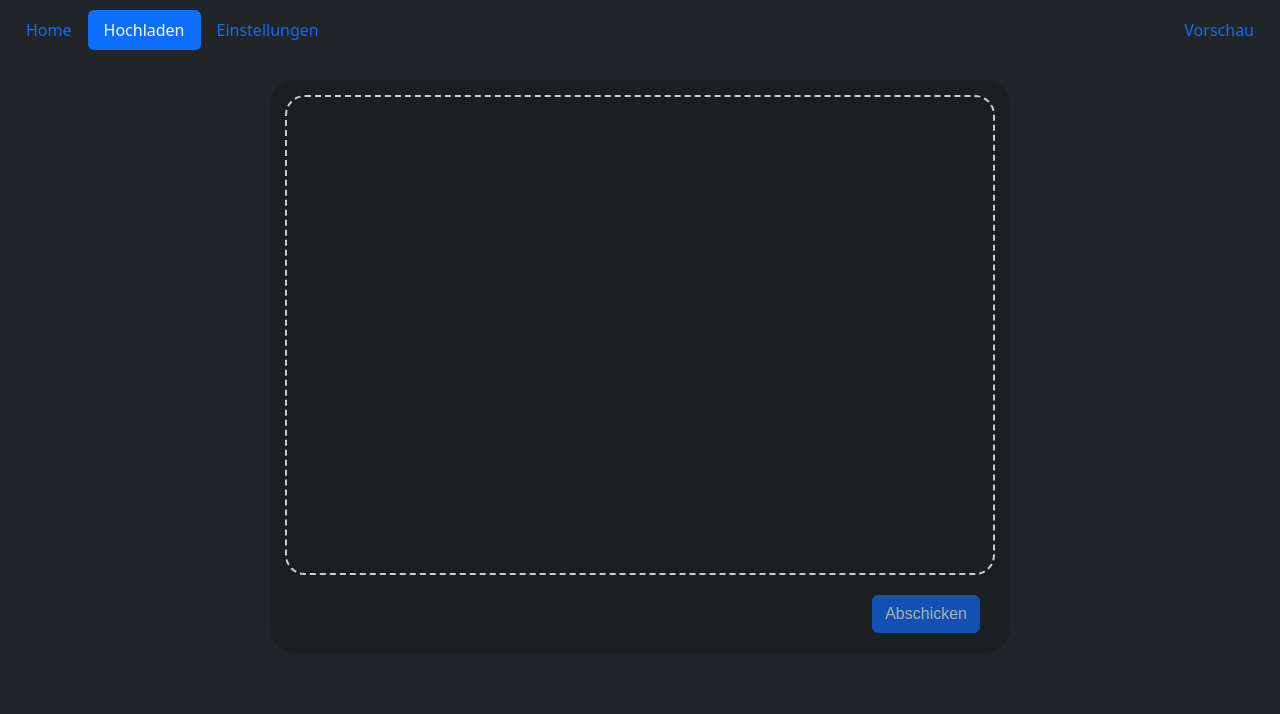
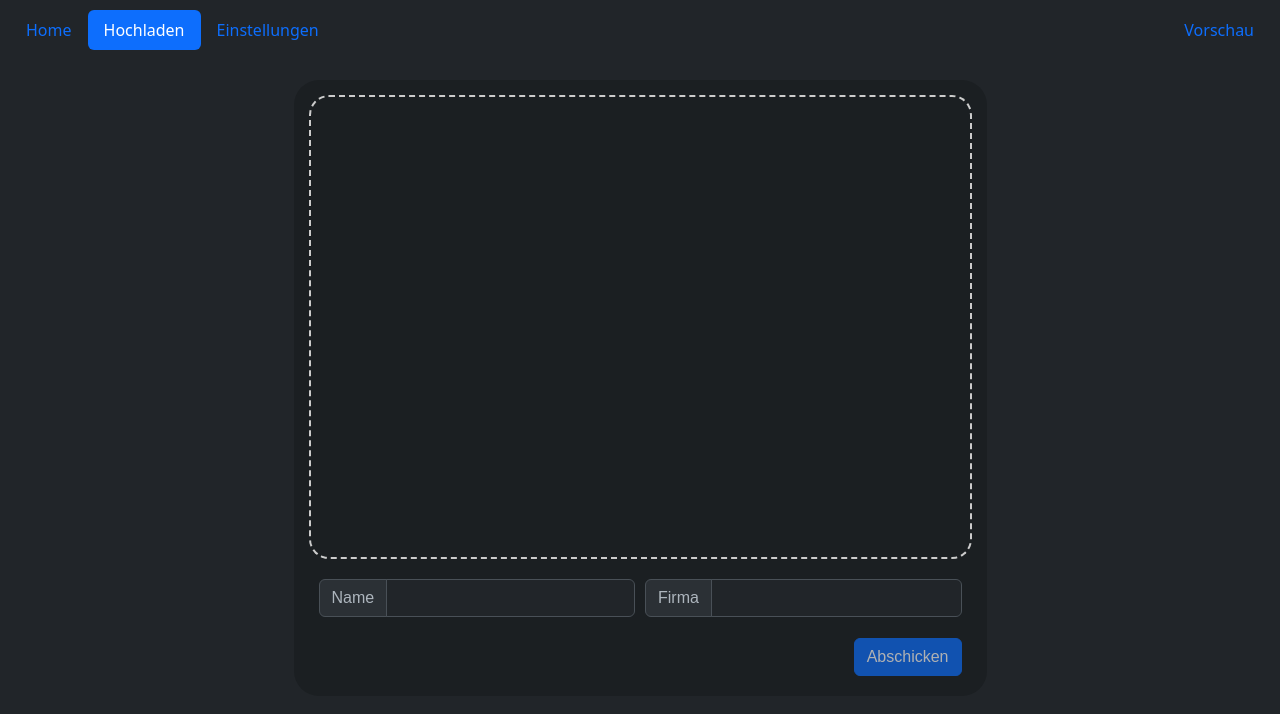
Before and after one commit to Muezzin-ay/Werbetafel-Stadtmarketing, a website: page public/index.html in a window 1280 px wide. Both pictures are taken after a click on the tab "Hochladen". Drawn offline with Linux system fonts and the light colour scheme; no server answers; files whose address does not match are found by name.

Commit message:
better upload css and html design

```diff
--- a/public/components/main.css
+++ b/public/components/main.css
@@ -74,14 +74,14 @@ body {
 #drop-area {
     border: 2px dashed #ccc;
     width: 100%;
-    height: 480px;
+    height: calc(60vh - 16px) ; /* 480 (new) or 440 */
     border-radius: 20px; /* Original Border Radius*/
 }
 
 .drop-area-surround {
     margin: 50px auto; /* Maybe change back to 100px */
     margin-top: 30px;
-    width: 740px; /* 720 */
+    width: 55%; /* 720 or 740(new) or 875 */
     /*height: 550px;*/
     background-color: #1B1F22;
     border-radius: 25px;
@@ -89,9 +89,16 @@ body {
     padding: 15px; /* 15px */
 }
 
+.input-upload-box {
+    margin: 10px;
+    margin-top: 20px;
+    margin-bottom: 0px;
+    display: flex;
+}
+
 .upload-controls {
     margin: 10px;
-    margin-top: 15px;
+    margin-top: 0px;/*15*/
     margin-bottom: 0px;
     /*height: 50px;*/
     overflow: auto;
@@ -101,6 +108,7 @@ body {
 
 .upload-controls button {
     margin: 5px;
+    margin-right: 0px;
 }
 
 .upload-controls div {
--- a/public/index.html
+++ b/public/index.html
@@ -60,6 +60,19 @@
 
                 <div class="drop-area-surround">
                     <div id="drop-area"></div>
+
+                    <div class=" input-upload-box">
+                        <div class="input-group mb-3" data-bs-theme="dark">
+                            <span class="input-group-text" id="inputGroup-sizing-default">Name</span>
+                            <input type="text" id="" class="form-control" aria-label="Default" aria-describedby="inputGroup-sizing-default">
+                        </div>
+                        <div style="padding-left: 10px;"></div>
+                        <div class="input-group mb-3" data-bs-theme="dark">
+                            <span class="input-group-text" id="inputGroup-sizing-default">Firma</span>
+                            <input type="text" id="" class="form-control" aria-label="Default" aria-describedby="inputGroup-sizing-default">
+                        </div>
+                    </div>
+
                     <div class="upload-controls">
                         <div class="spinner-border text-primary" id="upload-spinner" role="status"></div>
                         <img id="green-ack" src="./media/green-ack.png" alt="" width="20px">
```
